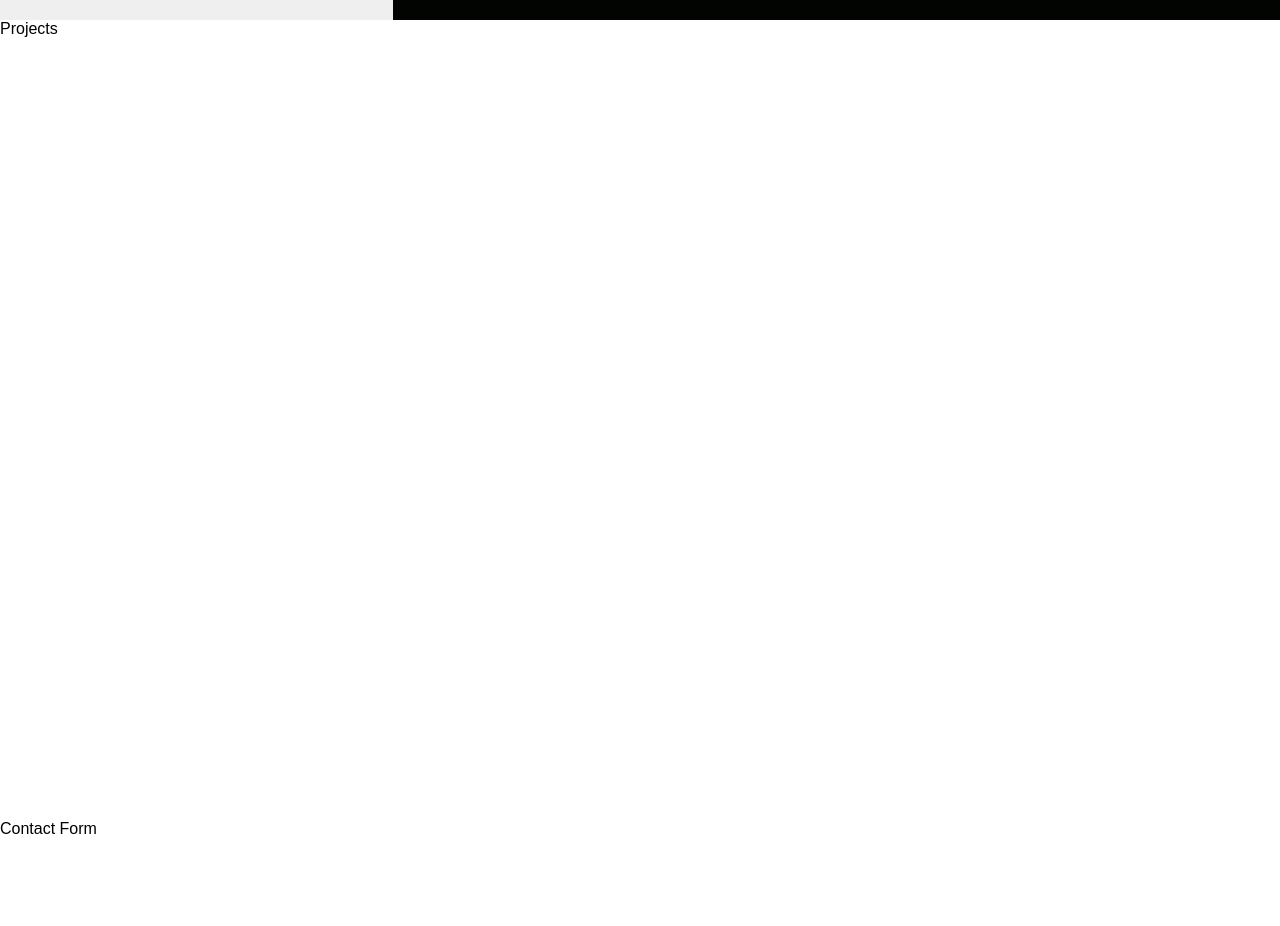
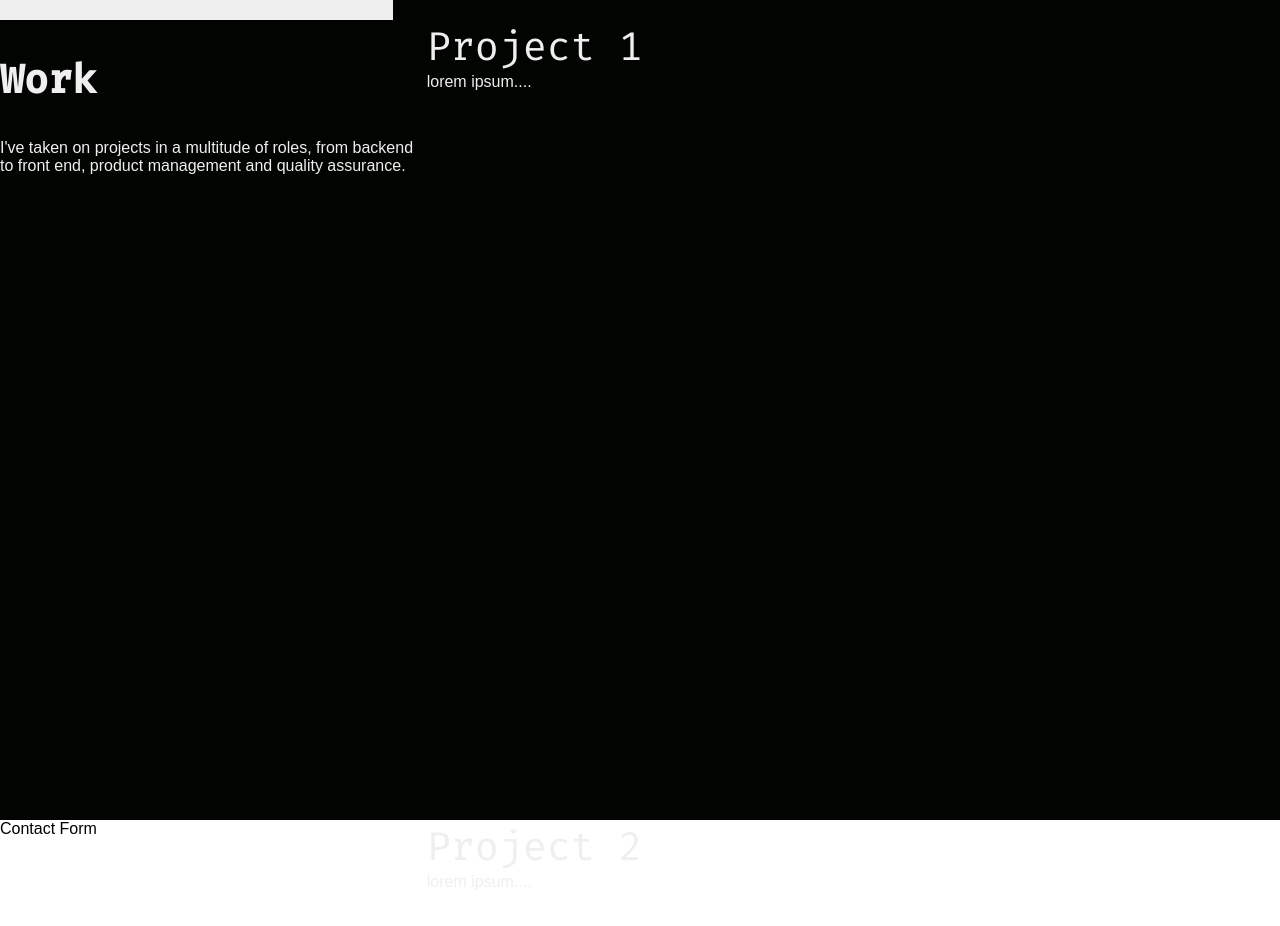
Before and after one commit to lndrcrvlh/carvalho-portfolio, a React (Create React App) app: page / in a window 1280 px wide. Shown: the part 1580-2506 px from the top of the page. Built offline with nearby package versions, Linux system fonts and the light colour scheme; a web font is replaced by a local one.

Commit message:
Creates projects right and left sections

```diff
--- a/src/components/projects/projects.css
+++ b/src/components/projects/projects.css
@@ -1,3 +1,32 @@
 .projects{
     height: 100vh;
+    background-color: #010401;
+    color: #efefef;
+    display: flex;
 }
+.projects-left{
+    flex: 1;
+}
+
+.projects-right{
+    flex: 2;
+}
+
+.projects-header{
+    font-size: 40px;
+    font-family: 'Fira Code',sans-serif;
+}
+
+.project{
+    height: 100vh;
+}
+
+.project-container{
+    display: grid;
+    columns: 100%;
+}
+
+.project-header{
+    font-size: 40px;
+    font-family: 'Fira Code',sans-serif;
+}
--- a/src/components/projects/projects.jsx
+++ b/src/components/projects/projects.jsx
@@ -1,12 +1,36 @@
-import React from 'react'
-import './projects.css'
+import React from "react";
+import "./projects.css";
 
 function Projects() {
   return (
-    <div className='projects'>Projects
-
+    <div className="projects">
+      <div className="projects-left">
+        <div className="projects-summary">
+          <h2 className="projects-header">Work</h2>
+          <p className="projects-description">
+            I've taken on projects in a multitude of roles, from backend to
+            front end, product management and quality assurance.
+          </p>
+        </div>
+      </div>
+      <div className="projects-right">
+        <div className="project-container">
+          <div className="project">
+            <div className="project-header">Project 1</div>
+            <div className="project-description">lorem ipsum....</div>
+          </div>
+          <div className="project">
+            <div className="project-header">Project 2</div>
+            <div className="project-description">lorem ipsum....</div>
+          </div>
+          <div className="project">
+            <div className="project-header">Project 3</div>
+            <div className="project-description">lorem ipsum....</div>
+          </div>
+        </div>
+      </div>
     </div>
-  )
+  );
 }
 
-export default Projects
+export default Projects;
```
